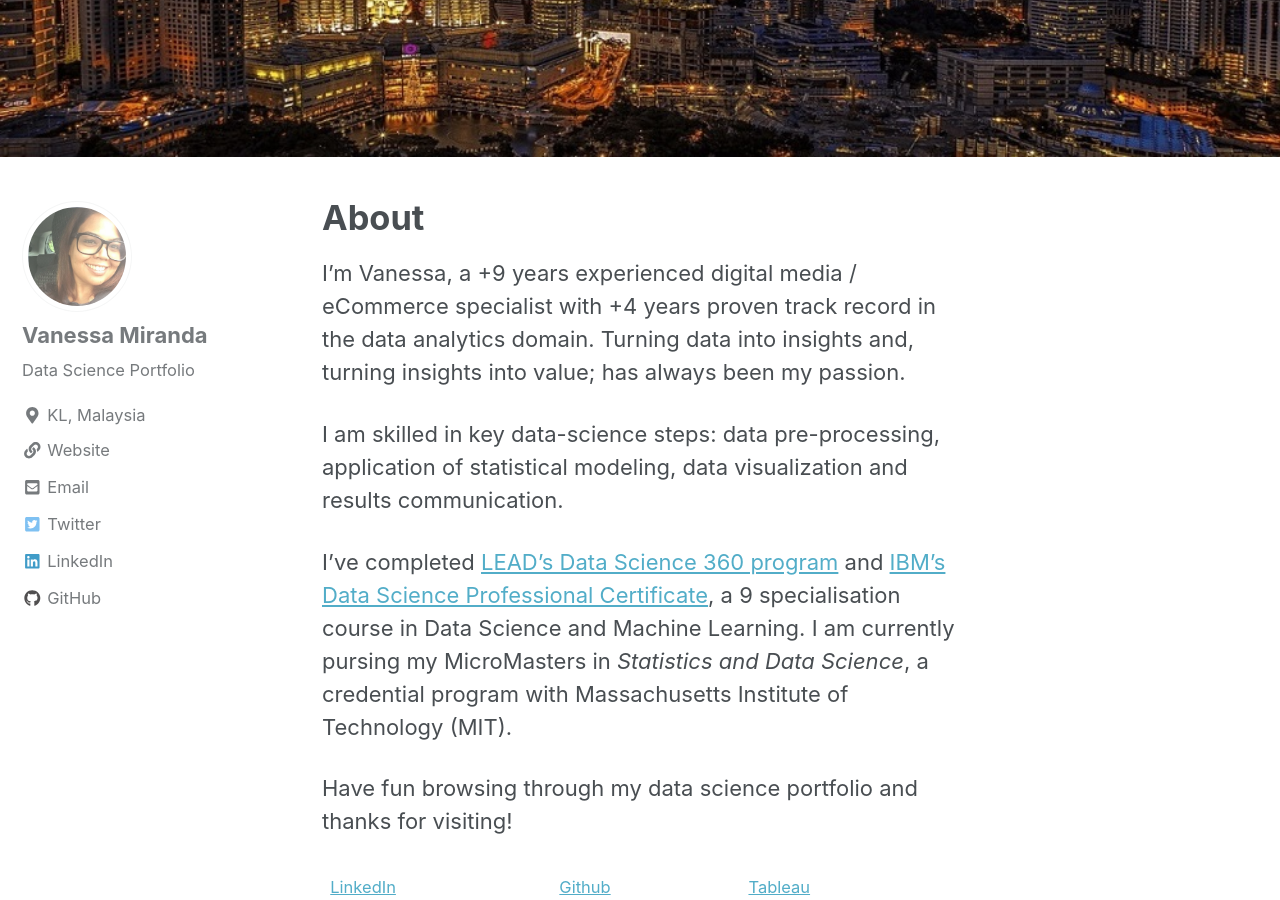
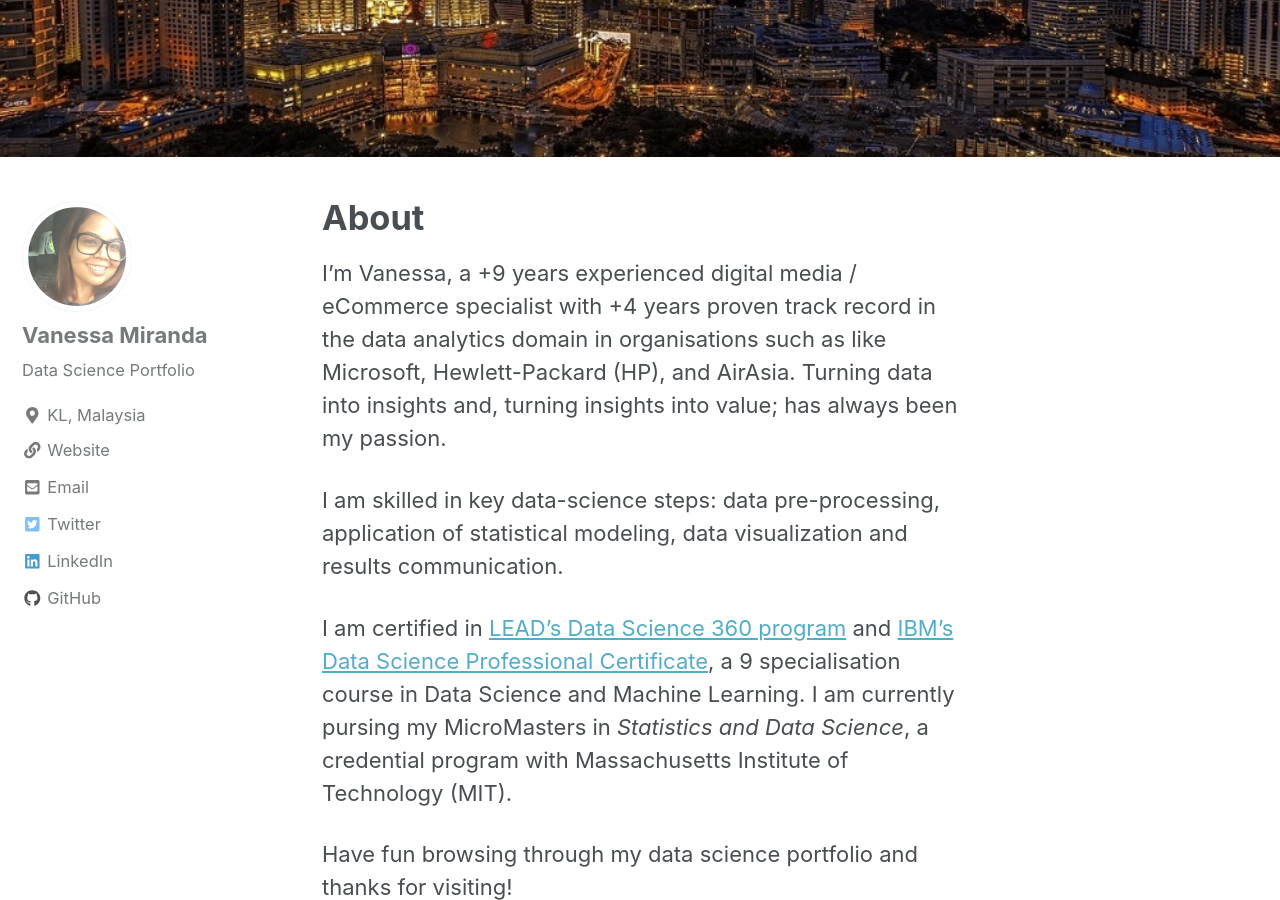
Before and after one commit to vanessamiranda/vanessamiranda.github.io, a Jekyll site: the page built from _pages/about.md, in a window 1280 px wide and 900 px high, scrolled down 455 px. Built offline with Jekyll 4.4.1, drawn with Linux system fonts in a browser that asks for light colours; nearby versions of some CDN libraries.

```diff
--- a/_pages/about.md
+++ b/_pages/about.md
@@ -7,11 +7,11 @@ header:
    image: "/images/KL.jpg"
 ---
 
-I'm Vanessa, a +9 years experienced digital media / eCommerce specialist with +4 years proven track record in the data analytics domain. Turning data into insights and, turning insights into value; has always been my passion.
+I'm Vanessa, a +9 years experienced digital media / eCommerce specialist with +4 years proven track record in the data analytics domain in organisations such as like Microsoft, Hewlett-Packard (HP), and AirAsia. Turning data into insights and, turning insights into value; has always been my passion.
 
 I am skilled in key data-science steps: data pre-processing, application of statistical modeling, data visualization and results communication.
 
-I've completed [LEAD's Data Science 360 program](https://drive.google.com/file/d/1vampVS6D48Lu1LdUm8_HOpgf3swUv8N-/view) and [IBM's Data Science Professional Certificate](https://www.coursera.org/account/accomplishments/specialization/95MKH4XSL2XA), a 9 specialisation course in Data Science and Machine Learning. I am currently pursing my MicroMasters in *Statistics and Data Science*, a credential program with Massachusetts Institute of Technology (MIT).
+I am certified in [LEAD's Data Science 360 program](https://drive.google.com/file/d/1vampVS6D48Lu1LdUm8_HOpgf3swUv8N-/view) and [IBM's Data Science Professional Certificate](https://www.coursera.org/account/accomplishments/specialization/95MKH4XSL2XA), a 9 specialisation course in Data Science and Machine Learning. I am currently pursing my MicroMasters in *Statistics and Data Science*, a credential program with Massachusetts Institute of Technology (MIT).
 
 Have fun browsing through my data science portfolio and thanks for visiting!
 
```
Also changed, not shown: posts/2009-05-15-Customer-Churn.md (deleted, +0 -13 lines), posts/2019-08-19-Predicting_Customer_Churn.md (added, +14 -0 lines).
